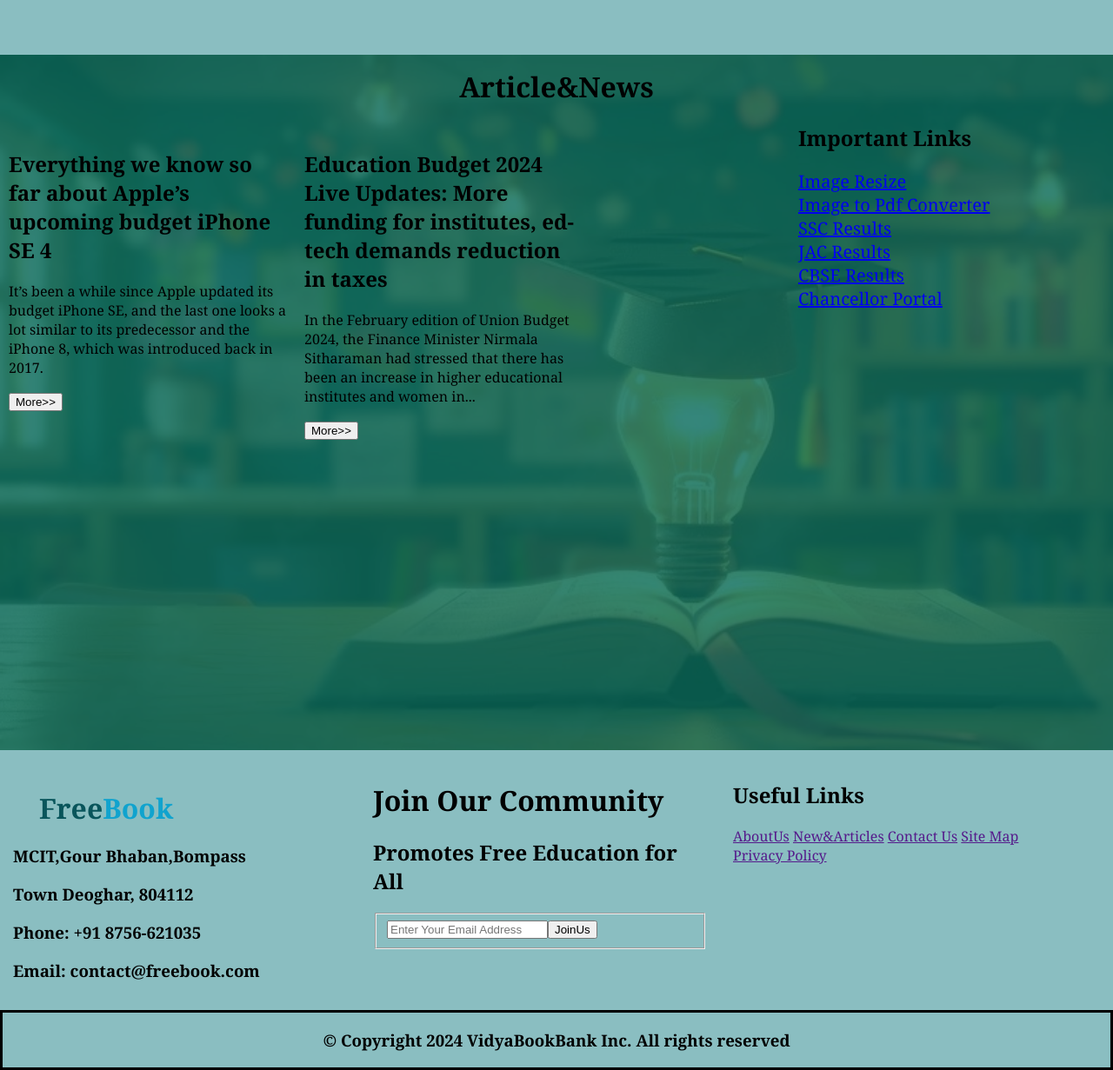
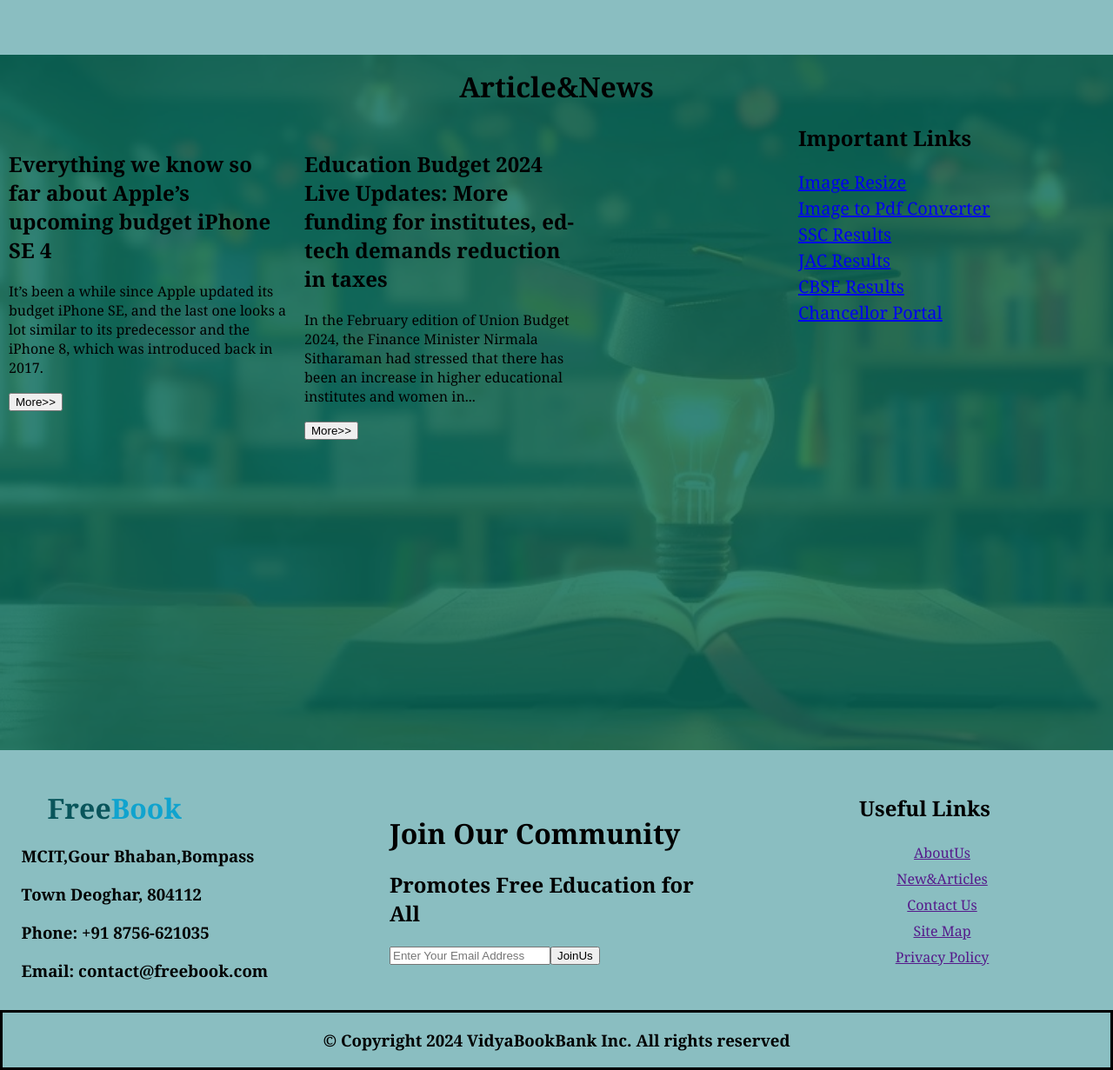
Before and after one commit to c4satya/FreeBook, a PHP site: page / in a window 1280 px wide; the page is wider, and only the part inside the window is pictured. Shown: the part 4017-5248 px from the top of that part at 87% size. Run offline with PHP 8.4, Linux system fonts and the light colour scheme.

Commit message:
footerUpdate

```diff
--- a/index.html
+++ b/index.html
@@ -167,16 +167,18 @@
         <div class="JoinUs">
             <h1>Join Our Community</h1>
             <h2>Promotes Free Education for All</h2>
-            <fieldset><input type="email" placeholder="Enter Your Email Address"><button type="submit">JoinUs</button></fieldset>
+            <input type="email" placeholder="Enter Your Email Address"><button type="submit">JoinUs</button>
 
         </div>
-        <div>
-            <h2>Useful Links</h2>
-            <a href="">AboutUs</a>
-            <a href="">New&Articles</a>
-            <a href="">Contact Us</a>
-            <a href="">Site Map</a>
-            <a href="">Privacy Policy</a>
+        <div class="footerLinks">
+                 <h2>Useful Links</h2>
+                 <ul >
+                   <li> <a href="">AboutUs</a></li>
+                   <li><a href="">New&Articles</a></li>
+                   <li><a href="">Contact Us</a></li>
+                   <li><a href="">Site Map</a></li>
+                   <li><a href="">Privacy Policy</a></li>
+                </ul>
         </div>
 
 
--- a/style.css
+++ b/style.css
@@ -412,16 +412,35 @@ margin: 10px;
 
     color: azure;
 
-
+    line-height: 30px;
     font-size: 20px;
 
 }
 .AboutUs{
     display: flex;
+    align-items: center;
+    justify-content: space-evenly;
 }
 .AboutUs>*{
     width: 30vw;
     margin: 15px;
+}
+.footerLinks{
+
+    justify-content: center;
+    align-items: center;
+
+}
+.footerLinks>h2{
+ display: block;
+text-align: center;
+
+}
+.footerLinks>ul>*{
+    list-style: none;
+    text-decoration: none;
+    text-align: center;
+    line-height: 30px;
 }
 
 footer{
```
